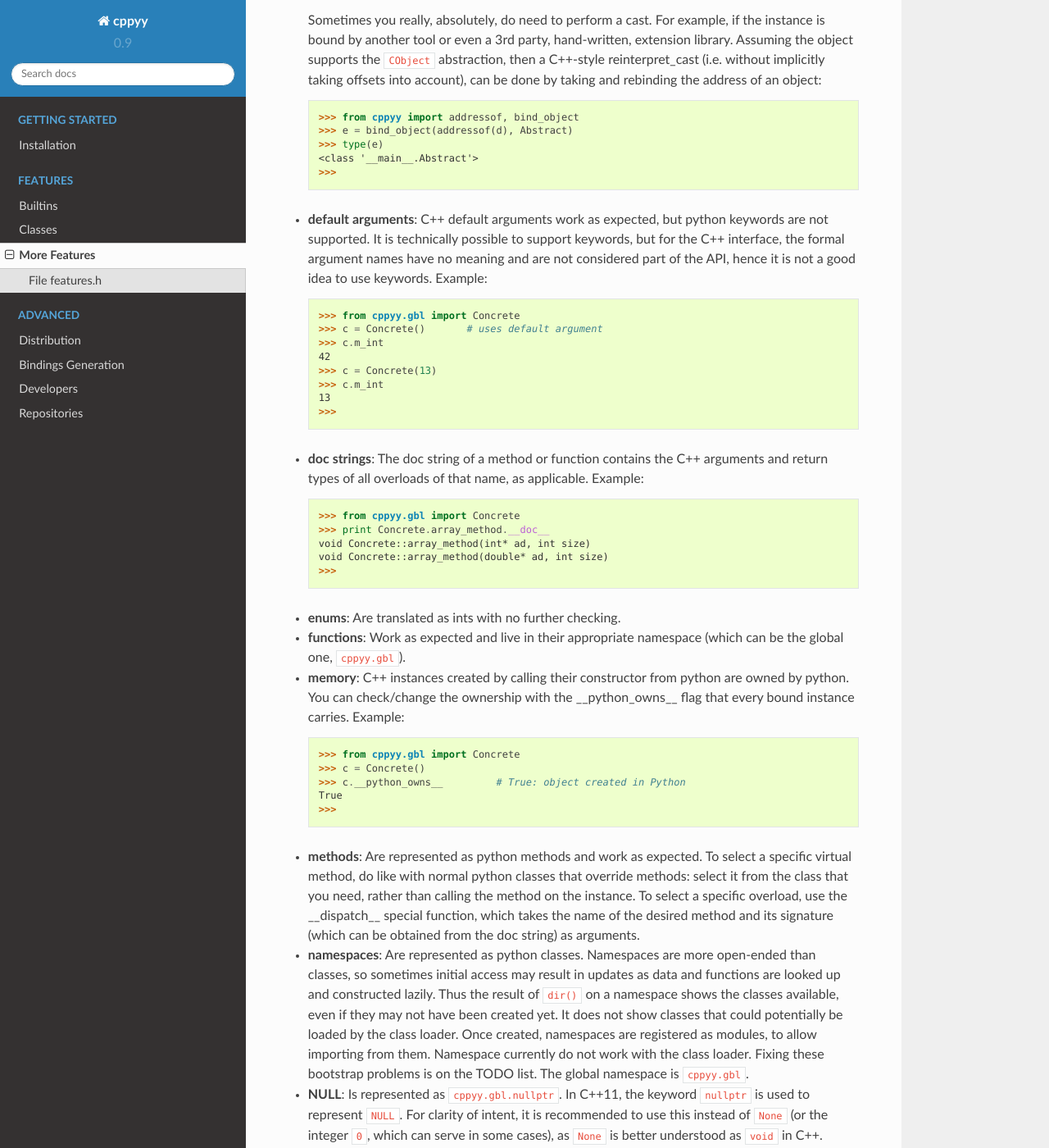
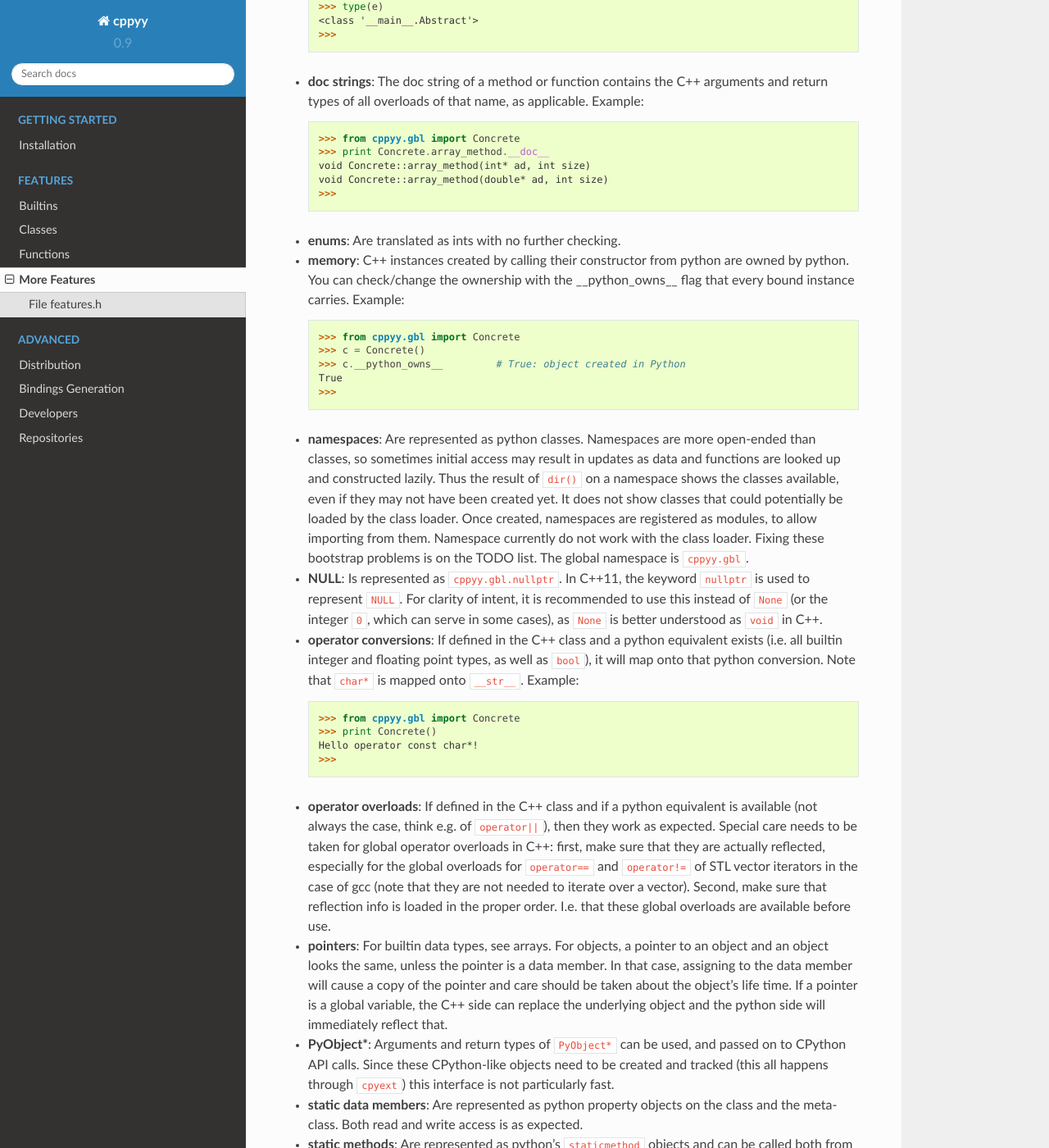
Before and after one commit to wlav/cppyy, a Sphinx documentation site: the page built from doc/source/features.rst, in a window 1280 px wide and 1400 px high, scrolled down 913 px. Shown: the whole window at 82% size. Built offline with Sphinx 7.4.7 and the Read the Docs theme 2.0.0, drawn with Linux system fonts in a browser that asks for light colours; some of the changed text lies outside the part shown.

Commit message:
further detailed documentation

```diff
--- a/doc/source/builtins.rst
+++ b/doc/source/builtins.rst
@@ -21,9 +21,6 @@
     >>> cppyy.include('features.h')
     >>>
 
-
-The basics
-----------
 
 Most builtin data types map onto the expected equivalent Python types, with
 the caveats that there may be size differences, different precision or
--- a/doc/source/features.rst
+++ b/doc/source/features.rst
@@ -10,19 +10,7 @@
 
 
 The following is not meant to be an exhaustive list, but more of a show case.
-Most features will be fairly obvious: classes are classes with inheritance
-trees preserved, functions are functions, etc.
-
-C++ features are mapped onto Python in a way that is natural to C++ to prevent
-name clashes, duplication, and other ambiguities when mixing several large C++
-code bases.
-This can lead to a loss of "Pythonic feel."
-A "pythonization" API is available to make C++ classes more pythonic in an
-semi-automated way.
-Some common classes, such as the Standard Templated Library (STL), have already
-been pythonized.
-Certain user-provided classes, such as smart pointers, are recognized and
-automatically pythonized as well.
+Most features will be fairly obvious in their use.
 
 The C++ code used for the examples below can be found
 :doc:`here <cppyy_features_header>`, and it is assumed that that code is
@@ -74,23 +62,6 @@
     <class '__main__.Abstract'>
     >>>
 
-* **default arguments**: C++ default arguments work as expected, but python
-  keywords are not supported.
-  It is technically possible to support keywords, but for the C++ interface,
-  the formal argument names have no meaning and are not considered part of the
-  API, hence it is not a good idea to use keywords.
-  Example:
-
-  .. code-block:: python
-
-    >>> from cppyy.gbl import Concrete
-    >>> c = Concrete()       # uses default argument
-    >>> c.m_int
-    42
-    >>> c = Concrete(13)
-    >>> c.m_int
-    13
-    >>>
 
 * **doc strings**: The doc string of a method or function contains the C++
   arguments and return types of all overloads of that name, as applicable.
@@ -106,10 +77,6 @@
 
 * **enums**: Are translated as ints with no further checking.
 
-* **functions**: Work as expected and live in their appropriate namespace
-  (which can be the global one, ``cppyy.gbl``).
-
-
 * **memory**: C++ instances created by calling their constructor from python
   are owned by python.
   You can check/change the ownership with the __python_owns__ flag that every
@@ -123,14 +90,6 @@
     >>> c.__python_owns__         # True: object created in Python
     True
     >>>
-
-* **methods**: Are represented as python methods and work as expected.
-  To select a specific virtual method, do like with normal python classes
-  that override methods: select it from the class that you need, rather than
-  calling the method on the instance.
-  To select a specific overload, use the __dispatch__ special function, which
-  takes the name of the desired method and its signature (which can be
-  obtained from the doc string) as arguments.
 
 * **namespaces**: Are represented as python classes.
   Namespaces are more open-ended than classes, so sometimes initial access may
--- a/doc/source/index.rst
+++ b/doc/source/index.rst
@@ -110,6 +110,7 @@
 
    builtins
    classes
+   functions
    features
 
 .. toctree::
```
Also changed, not shown: doc/source/classes.rst (+2 -5 lines), doc/source/cppyy_features_header.rst (+20 -0 lines), doc/source/functions.rst (added, +81 -0 lines).
